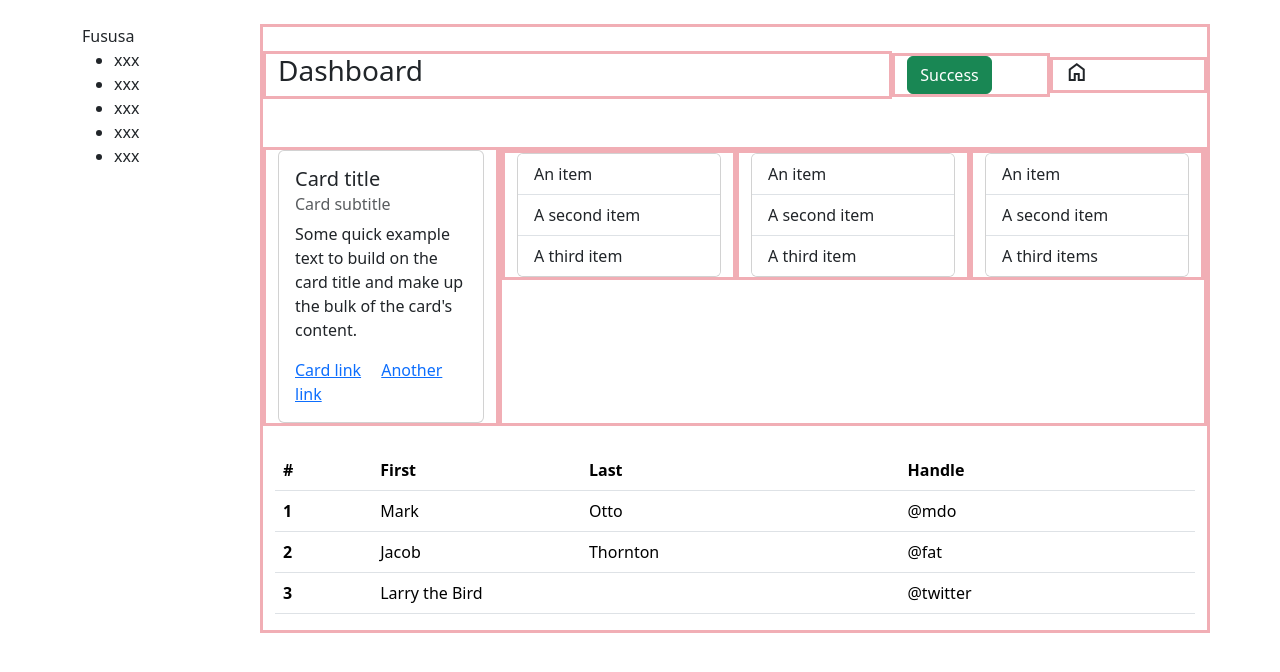
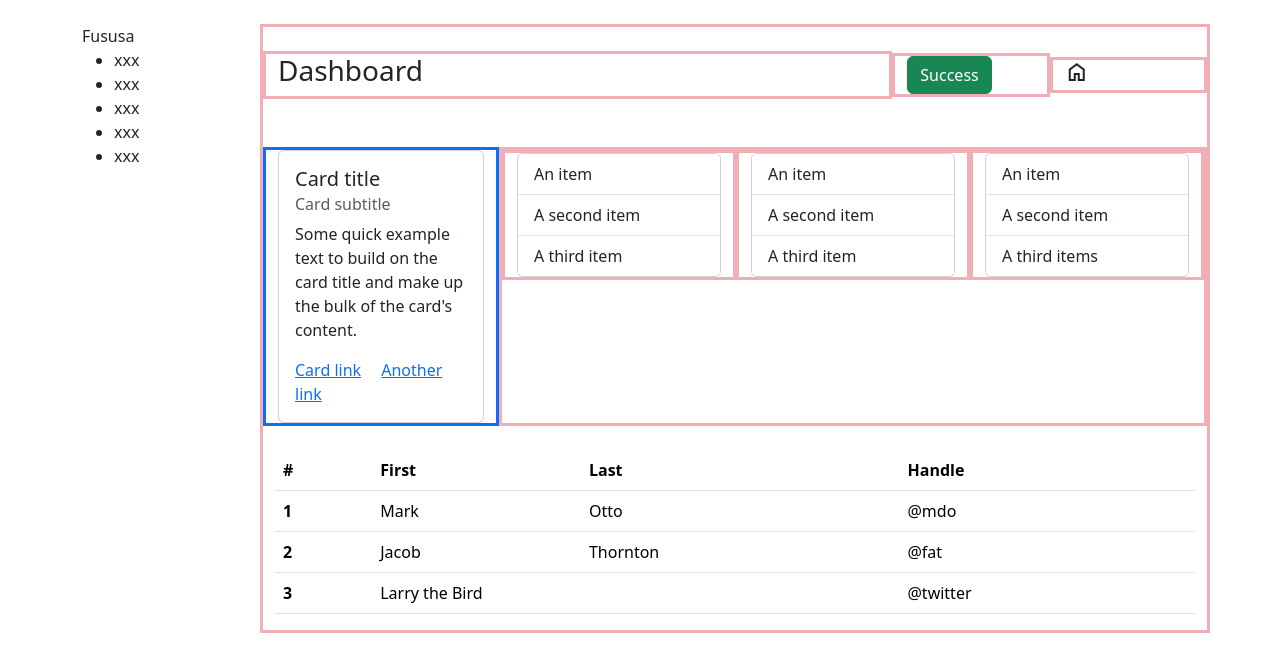
Before and after one commit to fususa/Repro, a plain HTML site: page index.html in a window 1280 px wide. Drawn offline with nearby package versions, Linux system fonts and the light colour scheme.

Commit message:
changes color index.html

```diff
--- a/index.html
+++ b/index.html
@@ -40,7 +40,7 @@
                     </div>
                 </div>
                 <div class="row pt-4 mb-4">
-                    <div class="col-3 border border-3  border border-danger-subtle">
+                    <div class="col-3 border border-3  border border-primary">
                         <div class="card">
                             <div class="card-body">
                               <h5 class="card-title">Card title</h5>
```
